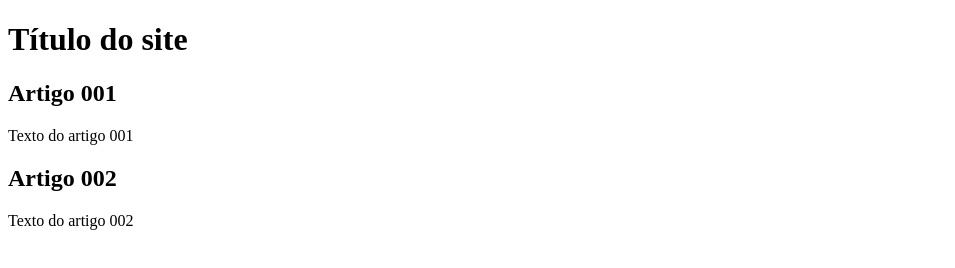
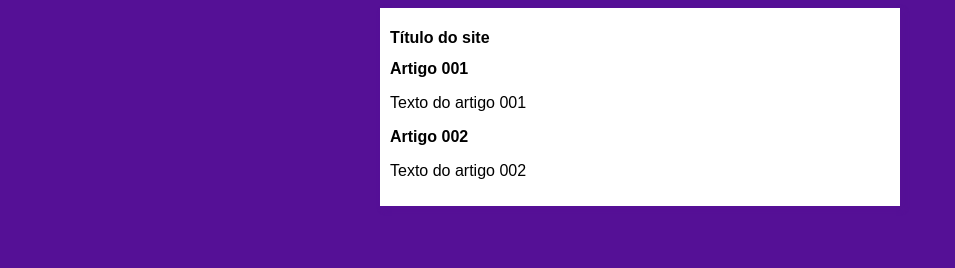
Before and after one commit to fbragas/projeto-site, a plain HTML site: page index.html in a window 1280 px wide. Shown: the whole page, without its empty margins (0-955 px from the left). Drawn offline with Linux system fonts and the light colour scheme.

Commit message:
iniciei o design

```diff
--- /dev/null
+++ b/estilos/style.css
@@ -0,0 +1,17 @@
+*{
+    font-family: Arial, Helvetica, sans-serif;
+    font-size: 16px;
+}
+
+body{
+
+    background-color: rgb(85, 16, 150);
+}
+
+main{
+    background-color: white;
+    width: 500px;
+    margin: auto;
+    padding: 10px;
+    box-shadow:  3px 3px 5px rgb(85, 16, 150);
+}
--- a/index.html
+++ b/index.html
@@ -5,6 +5,7 @@
     <meta http-equiv="X-UA-Compatible" content="IE=edge">
     <meta name="viewport" content="width=device-width, initial-scale=1.0">
     <title>Título do site</title>
+    <link rel="stylesheet" href="estilos/style.css">
 </head>
 <body>
     <main>
```
